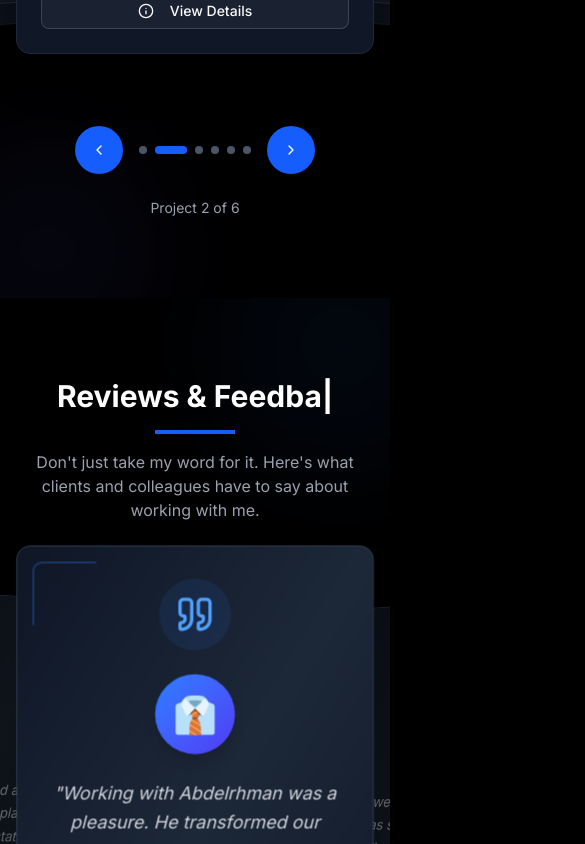
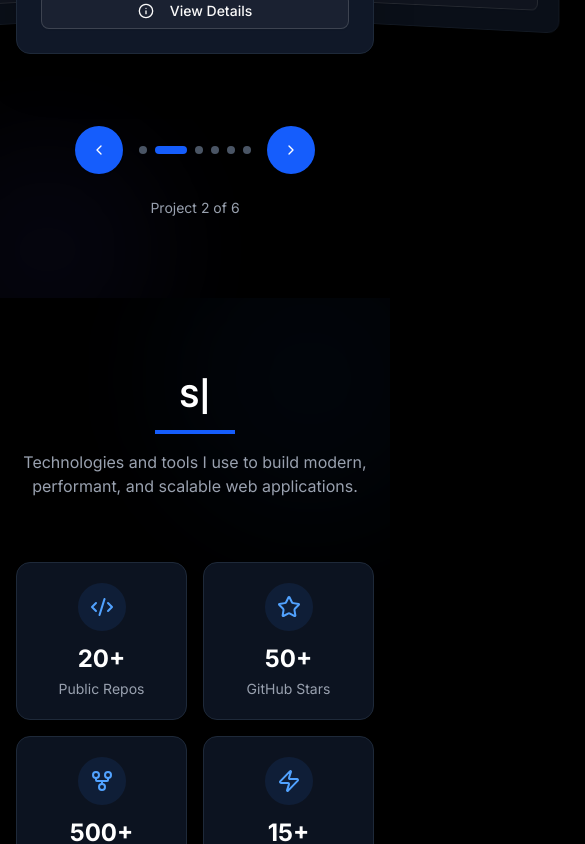
Before and after one commit to AbdlrhmanSaid/myportfolio, a Next.js app: page / in a window 390 px wide. Shown: the part 5111-5955 px from the top of the page, 585 px wide, since content can reach past the window. Built offline with nearby package versions, Linux system fonts and the light colour scheme.

Commit message:
feat: add core portfolio sections including landing page, navigation, projects, and skills/GitHub statistics.

```diff
--- a/src/components/Navbar.jsx
+++ b/src/components/Navbar.jsx
@@ -25,7 +25,7 @@ export default function Navbar() {
 
           <div className="hidden md:block">
             <div className="ml-10 flex items-baseline space-x-4">
-              {["home", "about", "projects", "testimonials", "contact"].map(
+              {["home", "about", "projects", "skills", "contact"].map(
                 (section) => (
                   <button
                     key={section}
@@ -78,7 +78,7 @@ export default function Navbar() {
       {mobileMenuOpen && (
         <div className="md:hidden">
           <div className="px-2 pt-2 pb-3 space-y-1 sm:px-3 bg-black border-t border-gray-800">
-            {["home", "about", "projects", "testimonials", "contact"].map(
+            {["home", "about", "projects", "skills", "contact"].map(
               (section) => (
                 <button
                   key={section}
--- a/src/components/Testimonials.jsx
+++ b/src/components/Testimonials.jsx
@@ -3,48 +3,129 @@
 import { useRef, useEffect, useState } from "react";
 import { gsap } from "gsap";
 import TypeAnimation from "@/components/Typewriter";
-import { Quote, Star, ChevronLeft, ChevronRight } from "lucide-react";
-import { Card, CardContent } from "@/components/ui/card";
-import { Button } from "@/components/ui/button";
+import {
+  Github,
+  Star,
+  GitFork,
+  Code2,
+  Zap,
+  Globe,
+  Server,
+  Database,
+  Smartphone,
+  Layers,
+  ExternalLink,
+} from "lucide-react";
 
-export default function Testimonials() {
+const techStack = [
+  {
+    category: "Frontend",
+    icon: <Globe className="w-5 h-5" />,
+    color: "from-blue-500 to-cyan-500",
+    glow: "shadow-blue-500/30",
+    border: "border-blue-500/30",
+    skills: [
+      { name: "React.js", level: 95, color: "bg-blue-500" },
+      { name: "Next.js", level: 90, color: "bg-blue-600" },
+      { name: "TypeScript", level: 80, color: "bg-blue-700" },
+      { name: "Tailwind CSS", level: 92, color: "bg-cyan-500" },
+    ],
+  },
+  {
+    category: "Backend",
+    icon: <Server className="w-5 h-5" />,
+    color: "from-purple-500 to-indigo-500",
+    glow: "shadow-purple-500/30",
+    border: "border-purple-500/30",
+    skills: [
+      { name: "Node.js", level: 85, color: "bg-purple-500" },
+      { name: "Express.js", level: 82, color: "bg-purple-600" },
+      { name: "REST APIs", level: 88, color: "bg-indigo-500" },
+      { name: "Clerk Auth", level: 80, color: "bg-indigo-600" },
+    ],
+  },
+  {
+    category: "Database",
+    icon: <Database className="w-5 h-5" />,
+    color: "from-emerald-500 to-teal-500",
+    glow: "shadow-emerald-500/30",
+    border: "border-emerald-500/30",
+    skills: [
+      { name: "MongoDB", level: 83, color: "bg-emerald-500" },
+      { name: "Supabase", level: 75, color: "bg-teal-600" },
+    ],
+  },
+  {
+    category: "Tools & More",
+    icon: <Layers className="w-5 h-5" />,
+    color: "from-orange-500 to-rose-500",
+    glow: "shadow-orange-500/30",
+    border: "border-orange-500/30",
+    skills: [
+      { name: "Git & GitHub", level: 90, color: "bg-orange-500" },
+      { name: "Figma", level: 72, color: "bg-rose-500" },
+      { name: "GSAP", level: 78, color: "bg-orange-600" },
+    ],
+  },
+];
+
+const githubStats = [
+  { label: "Public Repos", value: "20+", icon: <Code2 className="w-6 h-6" /> },
+  { label: "GitHub Stars", value: "50+", icon: <Star className="w-6 h-6" /> },
+  {
+    label: "Total Commits",
+    value: "500+",
+    icon: <GitFork className="w-6 h-6" />,
+  },
+  {
+    label: "Projects Shipped",
+    value: "15+",
+    icon: <Zap className="w-6 h-6" />,
+  },
+];
+
+function SkillBar({ name, level, color, delay }) {
+  const barRef = useRef(null);
+
+  useEffect(() => {
+    if (barRef.current) {
+      gsap.fromTo(
+        barRef.current,
+        { width: "0%" },
+        {
+          width: `${level}%`,
+          duration: 1.2,
+          delay: delay || 0,
+          ease: "power2.out",
+        },
+      );
+    }
+  }, [level, delay]);
+
+  return (
+    <div className="mb-3">
+      <div className="flex justify-between items-center mb-1">
+        <span className="text-sm text-gray-300 font-medium">{name}</span>
+        <span className="text-xs text-gray-500">{level}%</span>
+      </div>
+      <div className="h-1.5 bg-gray-800 rounded-full overflow-hidden">
+        <div
+          ref={barRef}
+          className={`h-full rounded-full ${color}`}
+          style={{ width: "0%" }}
+        />
+      </div>
+    </div>
+  );
+}
+
+export default function GitHubStats() {
   const sectionRef = useRef(null);
   const titleRef = useRef(null);
   const lineRef = useRef(null);
-  const carouselRef = useRef(null);
+  const statsRef = useRef([]);
   const cardsRef = useRef([]);
   const decorativeRefs = useRef([]);
-  const [currentIndex, setCurrentIndex] = useState(0);
-
-  const testimonials = [
-    {
-      name: "Eng Yasser",
-      role: "Project Manager",
-      company: "--",
-      content:
-        "Abdelrhman delivered an exceptional e-commerce platform that exceeded our expectations. His attention to detail and technical expertise made the development process smooth and efficient.",
-      rating: 5,
-      avatar: "👨‍💼",
-    },
-    {
-      name: "MR Elfiky",
-      role: "Business Owner",
-      company: "--",
-      content:
-        "Working with Abdelrhman was a pleasure. He transformed our Figma designs into a pixel-perfect website. His communication skills and professionalism are outstanding.",
-      rating: 5,
-      avatar: "👔",
-    },
-    {
-      name: "MR Amr",
-      role: "Marketing Director",
-      company: "--",
-      content:
-        "The website Abdelrhman built for us has significantly improved our online presence. The modern design and smooth user experience have increased our conversion rates.",
-      rating: 5,
-      avatar: "📊",
-    },
-  ];
 
   useEffect(() => {
     const ctx = gsap.context(() => {
@@ -79,102 +160,58 @@ export default function Testimonials() {
       gsap.fromTo(
         lineRef.current,
         { scaleX: 0 },
+        { scaleX: 1, duration: 0.8, ease: "back.out(1.7)" },
+      );
+
+      // Stats counter animation
+      statsRef.current.forEach((el, i) => {
+        if (el) {
+          gsap.fromTo(
+            el,
+            { opacity: 0, y: 30, scale: 0.8 },
             {
-          scaleX: 1,
-          duration: 0.8,
+              opacity: 1,
+              y: 0,
+              scale: 1,
+              duration: 0.6,
+              delay: 0.2 + i * 0.1,
               ease: "back.out(1.7)",
             },
           );
+        }
+      });
+
+      cardsRef.current.forEach((el, i) => {
+        if (el) {
+          gsap.fromTo(
+            el,
+            { opacity: 0, y: 40 },
+            {
+              opacity: 1,
+              y: 0,
+              duration: 0.6,
+              delay: 0.4 + i * 0.15,
+              ease: "power2.out",
+            },
+          );
+        }
+      });
     }, sectionRef);
 
     return () => ctx.revert();
   }, []);
 
-  // Carousel Animation
-  useEffect(() => {
-    if (carouselRef.current) {
-      const cards = carouselRef.current.children;
-
-      // Reset all cards
-      gsap.set(cards, {
-        opacity: 0,
-        scale: 0.7,
-        x: 0,
-        rotationY: 0,
-        zIndex: 0,
-      });
-
-      // Animate cards based on position
-      Array.from(cards).forEach((card, index) => {
-        const position = index - currentIndex;
-        const absPosition = Math.abs(position);
-
-        if (absPosition === 0) {
-          // Center card - Active
-          gsap.to(card, {
-            opacity: 1,
-            scale: 1,
-            x: 0,
-            rotationY: 0,
-            zIndex: 10,
-            duration: 0.7,
-            ease: "power3.out",
-          });
-        } else if (absPosition === 1) {
-          // Adjacent cards
-          gsap.to(card, {
-            opacity: 0.5,
-            scale: 0.8,
-            x: position > 0 ? "70%" : "-70%",
-            rotationY: position > 0 ? -30 : 30,
-            zIndex: 5,
-            duration: 0.7,
-            ease: "power3.out",
-          });
-        } else {
-          // Hidden cards
-          gsap.to(card, {
-            opacity: 0,
-            scale: 0.6,
-            x: position > 0 ? "140%" : "-140%",
-            rotationY: position > 0 ? -50 : 50,
-            zIndex: 0,
-            duration: 0.7,
-            ease: "power3.out",
-          });
-        }
-      });
-    }
-  }, [currentIndex]);
-
-  const handleNext = () => {
-    setCurrentIndex((prev) => (prev < testimonials.length - 1 ? prev + 1 : 0));
-  };
-
-  const handlePrev = () => {
-    setCurrentIndex((prev) => (prev > 0 ? prev - 1 : testimonials.length - 1));
-  };
-
-  // Auto-play
-  useEffect(() => {
-    const interval = setInterval(() => {
-      handleNext();
-    }, 6000);
-
-    return () => clearInterval(interval);
-  }, [testimonials.length]);
-
-  const handleButtonHover = (e) => {
+  const handleCardHover = (e) => {
     gsap.to(e.currentTarget, {
-      scale: 1.1,
+      y: -6,
       duration: 0.3,
       ease: "power2.out",
     });
   };
 
-  const handleButtonHoverOut = (e) => {
+  const handleCardHoverOut = (e) => {
     gsap.to(e.currentTarget, {
-      scale: 1,
+      y: 0,
       duration: 0.3,
       ease: "power2.out",
     });
@@ -184,27 +221,35 @@ export default function Testimonials() {
     <section
       ref={sectionRef}
       className="py-20 bg-black relative overflow-hidden"
-      id="testimonials"
+      id="skills"
     >
+      {/* Background decorations */}
+      <div className="absolute inset-0 overflow-hidden pointer-events-none">
         <div
           ref={(el) => (decorativeRefs.current[0] = el)}
-        className="absolute -top-20 -right-20 w-64 h-64 rounded-full bg-blue-500/20 blur-3xl opacity-30"
+          className="absolute -top-20 -right-20 w-80 h-80 rounded-full bg-blue-500/10 blur-3xl opacity-40"
         />
         <div
           ref={(el) => (decorativeRefs.current[1] = el)}
-        className="absolute -bottom-20 -left-20 w-64 h-64 rounded-full bg-indigo-500/20 blur-3xl opacity-30"
+          className="absolute -bottom-20 -left-20 w-80 h-80 rounded-full bg-purple-500/10 blur-3xl opacity-40"
         />
+        <div
+          ref={(el) => (decorativeRefs.current[2] = el)}
+          className="absolute top-1/2 left-1/2 -translate-x-1/2 -translate-y-1/2 w-96 h-96 rounded-full bg-indigo-500/5 blur-3xl opacity-30"
+        />
+      </div>
 
       <div className="max-w-7xl mx-auto px-4 sm:px-6 lg:px-8 relative z-10">
+        {/* Title */}
         <div ref={titleRef} className="text-center mb-16">
           <h2 className="text-3xl md:text-4xl font-bold text-white mb-4">
             <TypeAnimation
               sequence={[
-                "Client Testimonials",
+                "Skills & Stack",
                 1000,
-                "What Clients Say",
+                "Tech I Use",
                 1000,
-                "Reviews & Feedback",
+                "My Toolbox",
                 1000,
               ]}
               wrapper="span"
@@ -217,120 +262,85 @@ export default function Testimonials() {
             className="w-20 h-1 bg-blue-600 mx-auto transform origin-left"
           />
           <p className="text-gray-400 mt-4 max-w-2xl mx-auto">
-            Don't just take my word for it. Here's what clients and colleagues
-            have to say about working with me.
+            Technologies and tools I use to build modern, performant, and
+            scalable web applications.
           </p>
         </div>
 
-        {/* 3D Carousel */}
-        <div className="relative">
+        {/* GitHub Stats */}
+        <div className="grid grid-cols-2 md:grid-cols-4 gap-4 mb-14">
+          {githubStats.map((stat, i) => (
             <div
-            ref={carouselRef}
-            className="relative h-[500px] flex items-center justify-center"
-            style={{ perspective: "2000px" }}
+              key={i}
+              ref={(el) => (statsRef.current[i] = el)}
+              onMouseEnter={handleCardHover}
+              onMouseLeave={handleCardHoverOut}
+              className="bg-gray-900/80 border border-gray-800 hover:border-blue-500/50 rounded-xl p-5 text-center transition-all duration-300 hover:shadow-lg hover:shadow-blue-500/10 cursor-default"
             >
-            {testimonials.map((testimonial, index) => (
-              <div
-                key={index}
-                ref={(el) => (cardsRef.current[index] = el)}
-                className="absolute w-full max-w-2xl"
-                style={{ transformStyle: "preserve-3d" }}
-              >
-                <Card className="bg-gradient-to-br from-gray-900 via-gray-800 to-gray-900 border border-gray-700 hover:border-blue-500/50 transition-all duration-300 shadow-2xl hover:shadow-blue-500/20">
-                  <CardContent className="p-8 md:p-10">
-                    {/* Quote Icon */}
-                    <div className="flex justify-center mb-6">
-                      <div className="bg-blue-500/10 p-4 rounded-full">
-                        <Quote className="w-10 h-10 text-blue-400" />
+              <div className="flex justify-center mb-3">
+                <div className="bg-blue-500/10 p-3 rounded-full text-blue-400">
+                  {stat.icon}
                 </div>
               </div>
-
-                    {/* Avatar */}
-                    <div className="flex justify-center mb-6">
-                      <div className="w-20 h-20 rounded-full bg-gradient-to-br from-blue-500 to-indigo-600 flex items-center justify-center text-4xl shadow-lg">
-                        {testimonial.avatar}
+              <div className="text-2xl md:text-3xl font-bold text-white mb-1">
+                {stat.value}
               </div>
-                    </div>
-
-                    {/* Content */}
-                    <p className="text-gray-300 text-lg md:text-xl mb-6 leading-relaxed text-center italic">
-                      "{testimonial.content}"
-                    </p>
-
-                    {/* Rating */}
-                    <div className="flex items-center justify-center mb-6 gap-1">
-                      {[...Array(testimonial.rating)].map((_, i) => (
-                        <Star
-                          key={i}
-                          className="w-5 h-5 fill-yellow-400 text-yellow-400"
-                        />
-                      ))}
-                    </div>
-
-                    {/* Author Info */}
-                    <div className="text-center">
-                      <h4 className="font-bold text-xl text-white mb-1">
-                        {testimonial.name}
-                      </h4>
-                      <p className="text-sm text-blue-400 font-medium">
-                        {testimonial.role}
-                      </p>
-                      <p className="text-xs text-gray-500 mt-1">
-                        {testimonial.company}
-                      </p>
-                    </div>
-
-                    {/* Decorative Elements */}
-                    <div className="absolute top-4 left-4 w-16 h-16 border-t-2 border-l-2 border-blue-500/30 rounded-tl-lg" />
-                    <div className="absolute bottom-4 right-4 w-16 h-16 border-b-2 border-r-2 border-blue-500/30 rounded-br-lg" />
-                  </CardContent>
-                </Card>
+              <div className="text-sm text-gray-400">{stat.label}</div>
             </div>
           ))}
         </div>
 
-          {/* Navigation */}
-          <div className="flex justify-center items-center gap-6 mt-8 relative z-10">
-            <Button
-              onClick={handlePrev}
-              className="bg-blue-600 hover:bg-blue-700 text-white rounded-full w-14 h-14 p-0 shadow-lg hover:shadow-blue-500/50 transition-all"
-              onMouseEnter={handleButtonHover}
-              onMouseLeave={handleButtonHoverOut}
+        {/* Skill Cards */}
+        <div className="grid grid-cols-1 md:grid-cols-2 gap-6 mb-12">
+          {techStack.map((group, i) => (
+            <div
+              key={i}
+              ref={(el) => (cardsRef.current[i] = el)}
+              onMouseEnter={handleCardHover}
+              onMouseLeave={handleCardHoverOut}
+              className={`bg-gray-900/80 border ${group.border} rounded-xl p-6 transition-all duration-300 hover:shadow-xl ${group.glow}`}
             >
-              <ChevronLeft className="w-6 h-6" />
-            </Button>
-
-            {/* Indicators */}
-            <div className="flex gap-3">
-              {testimonials.map((_, index) => (
-                <button
-                  key={index}
-                  onClick={() => setCurrentIndex(index)}
-                  className={`h-3 rounded-full transition-all duration-300 ${
-                    index === currentIndex
-                      ? "bg-blue-600 w-10 shadow-lg shadow-blue-500/50"
-                      : "bg-gray-600 w-3 hover:bg-gray-500"
-                  }`}
+              <div className="flex items-center gap-3 mb-5">
+                <div
+                  className={`bg-gradient-to-br ${group.color} p-2.5 rounded-lg text-white`}
+                >
+                  {group.icon}
+                </div>
+                <h3 className="text-lg font-semibold text-white">
+                  {group.category}
+                </h3>
+              </div>
+              <div>
+                {group.skills.map((skill, j) => (
+                  <SkillBar
+                    key={j}
+                    {...skill}
+                    delay={0.5 + i * 0.1 + j * 0.08}
                   />
                 ))}
               </div>
-
-            <Button
-              onClick={handleNext}
-              className="bg-blue-600 hover:bg-blue-700 text-white rounded-full w-14 h-14 p-0 shadow-lg hover:shadow-blue-500/50 transition-all"
-              onMouseEnter={handleButtonHover}
-              onMouseLeave={handleButtonHoverOut}
-            >
-              <ChevronRight className="w-6 h-6" />
-            </Button>
+            </div>
+          ))}
         </div>
 
-          {/* Counter */}
-          <div className="text-center mt-6">
-            <p className="text-gray-400 text-sm">
-              Testimonial {currentIndex + 1} of {testimonials.length}
-            </p>
-          </div>
+        {/* GitHub CTA */}
+        <div className="text-center">
+          <a
+            href="https://github.com/AbdlrhmanSaid"
+            target="_blank"
+            rel="noopener noreferrer"
+            className="inline-flex items-center gap-3 bg-gray-900 border border-gray-700 hover:border-blue-500/60 text-white px-8 py-4 rounded-full font-medium transition-all duration-300 hover:shadow-lg hover:shadow-blue-500/20 group"
+            onMouseEnter={(e) =>
+              gsap.to(e.currentTarget, { scale: 1.05, duration: 0.3 })
+            }
+            onMouseLeave={(e) =>
+              gsap.to(e.currentTarget, { scale: 1, duration: 0.3 })
+            }
+          >
+            <Github className="w-5 h-5" />
+            <span>View My GitHub Profile</span>
+            <ExternalLink className="w-4 h-4 opacity-60 group-hover:opacity-100 transition-opacity" />
+          </a>
         </div>
       </div>
     </section>
```
Also changed, not shown: src/app/LandingPage.jsx (+3 -6 lines), src/components/Projects.jsx (+24 -10 lines). Lines whose indentation alone changed are shown as unchanged.
